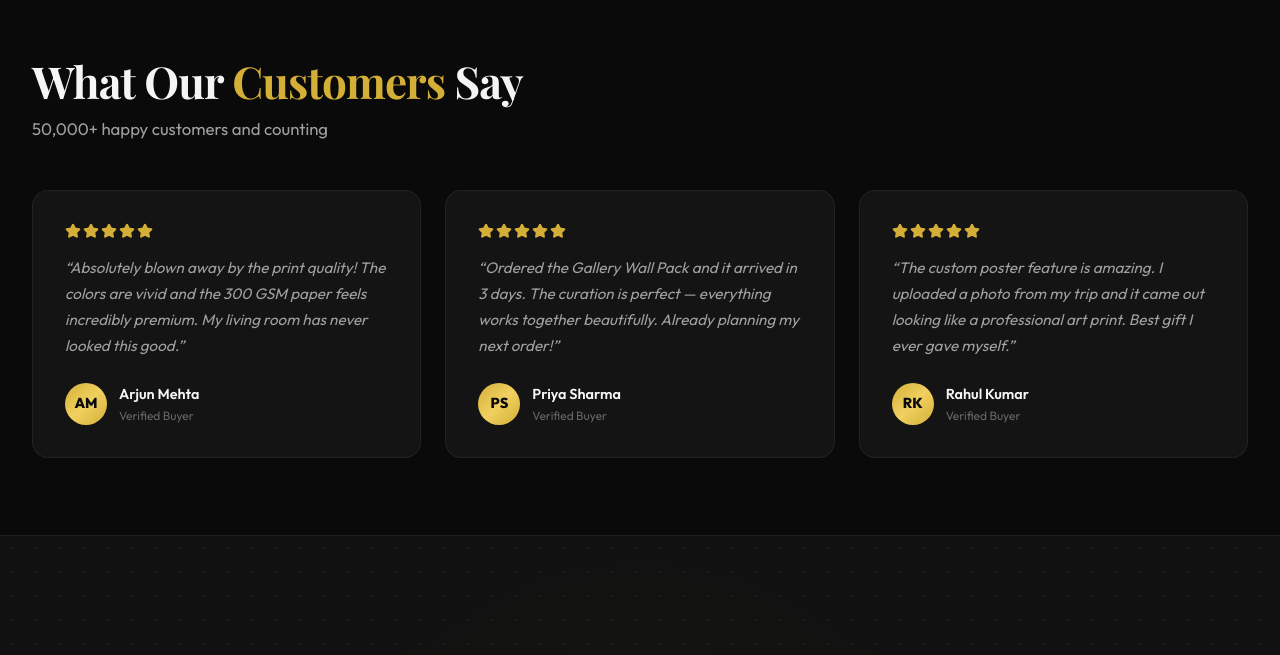
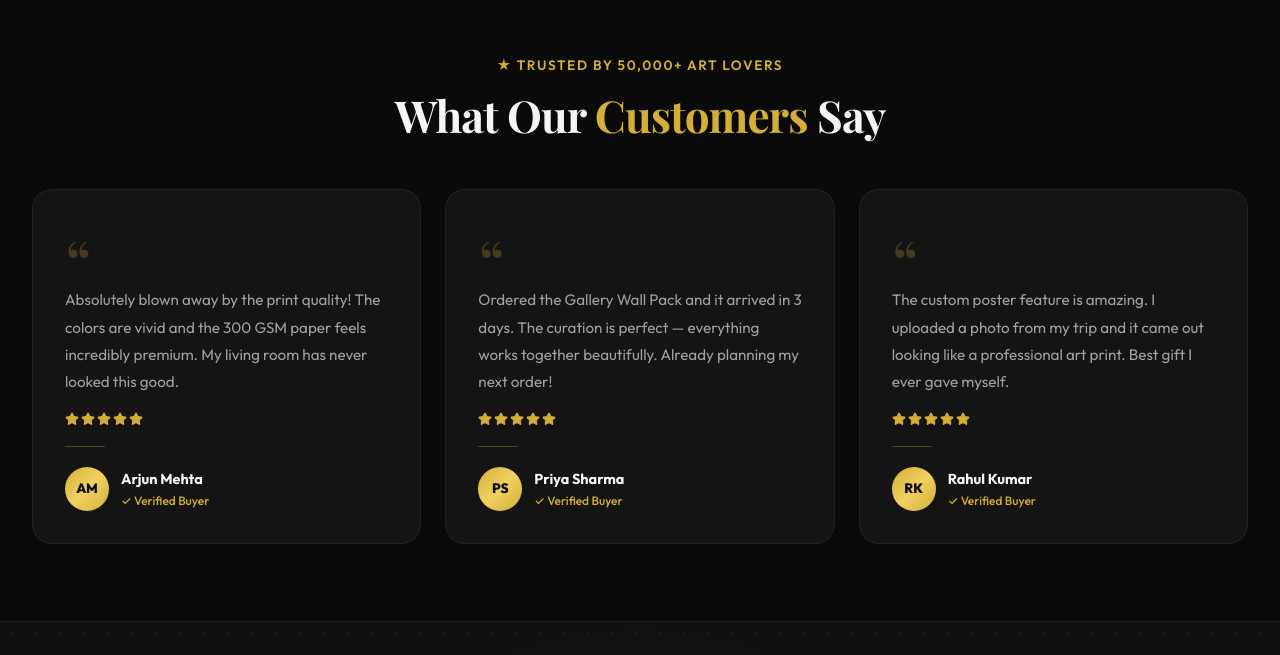
Before and after one commit to dreamvault01-cell/dreamvault, a Next.js app: page / in a window 1280 px wide. Shown: the part 2282-2937 px from the top of the page. Built offline with nearby package versions, Linux system fonts and the light colour scheme; no server answers; the database is empty; a web font is replaced by a local one.

Commit message:
Redesign testimonials section to be premium with quote icons and centered layout

```diff
--- a/src/app/globals.css
+++ b/src/app/globals.css
@@ -1122,38 +1122,79 @@ ul, ol {
 }
 
 /* ---------- Testimonials ---------- */
+.testimonials-section {
+  background: var(--bg-primary);
+}
+
+.testimonials-header {
+  text-align: center;
+  margin-bottom: 3rem;
+}
+
+.testimonials-eyebrow {
+  font-size: 0.85rem;
+  font-weight: 600;
+  color: var(--accent-gold);
+  text-transform: uppercase;
+  letter-spacing: 0.12em;
+  margin-bottom: 0.75rem;
+}
+
 .testimonial-grid {
   display: grid;
-  grid-template-columns: repeat(auto-fill, minmax(300px, 1fr));
+  grid-template-columns: repeat(3, 1fr);
   gap: var(--gap-lg);
 }
 
 .testimonial-card {
   background: var(--bg-card);
   border: 1px solid var(--border-subtle);
-  border-radius: var(--radius-lg);
-  padding: var(--gap-xl);
-  transition: all var(--transition-base);
+  border-radius: var(--radius-xl);
+  padding: 2.5rem 2rem 2rem;
+  transition: all 0.4s cubic-bezier(0.4, 0, 0.2, 1);
+  display: flex;
+  flex-direction: column;
+  position: relative;
 }
 
 .testimonial-card:hover {
-  border-color: var(--border-accent);
-  transform: translateY(-3px);
+  border-color: rgba(212, 175, 55, 0.2);
+  box-shadow: 0 8px 32px -8px rgba(0, 0, 0, 0.08), 0 16px 48px -16px rgba(0, 0, 0, 0.06);
+  transform: translateY(-4px);
+}
+
+.testimonial-quote-icon {
+  font-family: var(--font-serif);
+  font-size: 4rem;
+  line-height: 1;
+  color: var(--accent-gold);
+  opacity: 0.25;
+  margin-bottom: -0.5rem;
+  user-select: none;
 }
 
 .testimonial-stars {
   color: var(--accent-gold);
-  font-size: 0.9rem;
-  letter-spacing: 3px;
-  margin-bottom: var(--gap-md);
+  font-size: 0.85rem;
+  letter-spacing: 2px;
+  margin-bottom: 0;
+  margin-top: auto;
+  padding-top: var(--gap-md);
 }
 
 .testimonial-text {
   color: var(--text-secondary);
   font-size: 0.95rem;
-  line-height: 1.7;
-  margin-bottom: var(--gap-lg);
-  font-style: italic;
+  line-height: 1.8;
+  flex: 1;
+}
+
+.testimonial-divider {
+  width: 40px;
+  height: 1px;
+  background: var(--accent-gold);
+  opacity: 0.3;
+  margin: 1.25rem 0;
 }
 
 .testimonial-author {
@@ -1163,8 +1204,8 @@ ul, ol {
 }
 
 .testimonial-avatar {
-  width: 42px;
-  height: 42px;
+  width: 44px;
+  height: 44px;
   border-radius: 50%;
   background: var(--gradient-gold);
   display: flex;
@@ -1172,17 +1213,20 @@ ul, ol {
   justify-content: center;
   font-weight: 800;
   color: #0a0a0a;
+  font-size: 0.85rem;
+  flex-shrink: 0;
+}
+
+.testimonial-name {
+  font-weight: 700;
   font-size: 0.9rem;
-}
-
-.testimonial-name {
-  font-weight: 600;
-  font-size: 0.9rem;
+  color: var(--text-primary);
 }
 
 .testimonial-role {
   font-size: 0.75rem;
-  color: var(--text-muted);
+  color: var(--accent-gold);
+  font-weight: 500;
 }
 
 /* ---------- Footer ---------- */
@@ -2104,7 +2148,7 @@ ul, ol {
   }
 
   .testimonial-grid {
-    grid-template-columns: repeat(auto-fill, minmax(280px, 1fr));
+    grid-template-columns: 1fr;
   }
 }
 
@@ -2223,6 +2267,10 @@ ul, ol {
     grid-template-columns: 1fr;
   }
 
+  .testimonial-quote-icon {
+    font-size: 3rem;
+  }
+
   /* CTA Banner */
   .cta-banner {
     padding: clamp(1.5rem, 4vw, 2.5rem);
@@ -2416,11 +2464,15 @@ ul, ol {
 
   /* Testimonials */
   .testimonial-card {
-    padding: var(--gap-lg);
+    padding: 1.5rem;
   }
 
   .testimonial-text {
     font-size: 0.85rem;
+  }
+
+  .testimonial-quote-icon {
+    font-size: 2.5rem;
   }
 
   /* CTA Banner */
--- a/src/app/page.tsx
+++ b/src/app/page.tsx
@@ -210,33 +210,31 @@ export default async function Home() {
       </section>
 
       {/* ==================== TESTIMONIALS ==================== */}
-      <section className="section" id="testimonials">
+      <section className="section testimonials-section" id="testimonials">
         <div className="container">
-          <div className="section-header">
-            <div>
-              <h2 className="section-title">
-                What Our <span className="accent">Customers</span> Say
-              </h2>
-              <p className="section-subtitle">
-                50,000+ happy customers and counting
-              </p>
-            </div>
+          <div className="testimonials-header">
+            <p className="testimonials-eyebrow">★ Trusted by 50,000+ Art Lovers</p>
+            <h2 className="section-title" style={{ textAlign: 'center' }}>
+              What Our <span className="accent">Customers</span> Say
+            </h2>
           </div>
 
           <div className="testimonial-grid">
             {testimonials.map((t, i) => (
               <div className="testimonial-card" key={i}>
+                <div className="testimonial-quote-icon">&ldquo;</div>
+                <p className="testimonial-text">{t.text}</p>
                 <div className="testimonial-stars" style={{ display: 'flex', gap: '2px' }}>
                   {[...Array(t.stars)].map((_, idx) => (
-                    <Star key={idx} size={16} fill="currentColor" stroke="currentColor" />
+                    <Star key={idx} size={14} fill="currentColor" stroke="currentColor" />
                   ))}
                 </div>
-                <p className="testimonial-text">&ldquo;{t.text}&rdquo;</p>
+                <div className="testimonial-divider"></div>
                 <div className="testimonial-author">
                   <div className="testimonial-avatar">{t.initials}</div>
                   <div>
                     <div className="testimonial-name">{t.name}</div>
-                    <div className="testimonial-role">{t.role}</div>
+                    <div className="testimonial-role">✓ {t.role}</div>
                   </div>
                 </div>
               </div>
```
